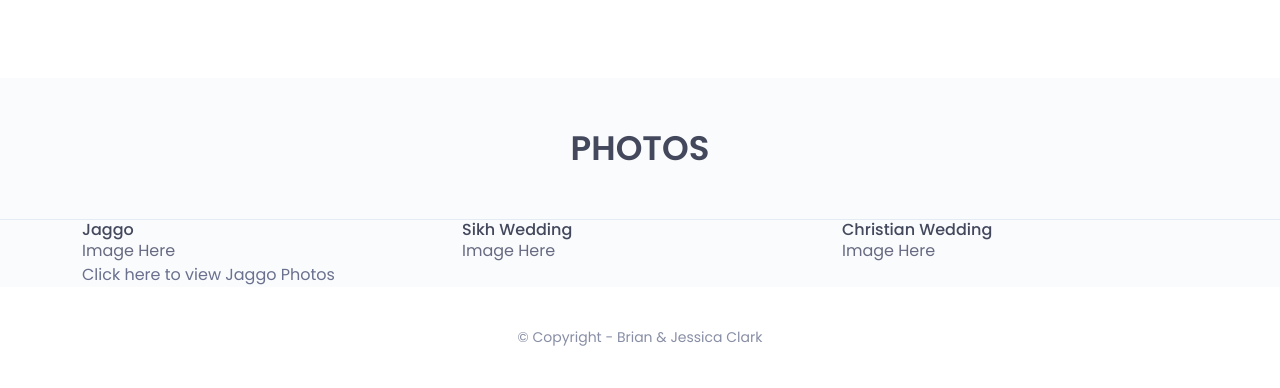
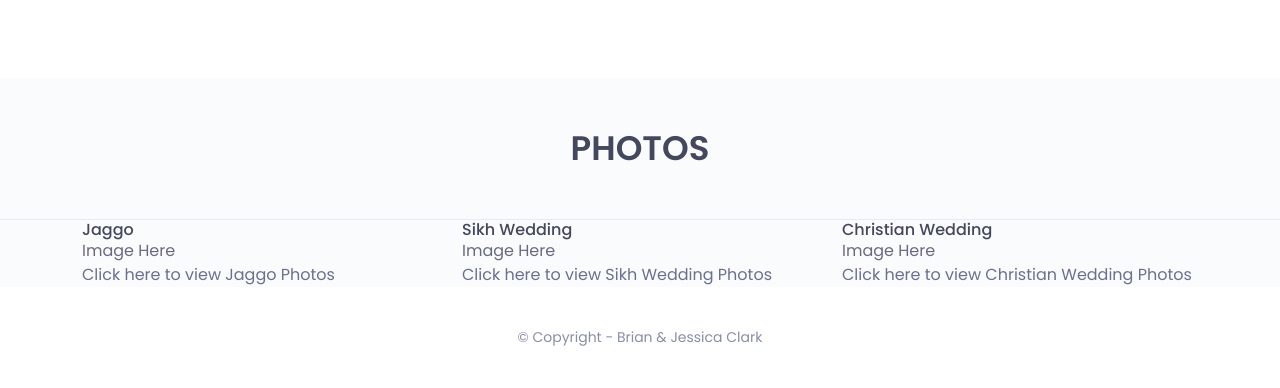
Before and after one commit to bclark8923/jessica-brian-wedding, a plain HTML site: page index.html in a window 1280 px wide. Shown: the part 2482-2870 px from the top of the page. Drawn offline with nearby package versions, Linux system fonts and the light colour scheme; some packages are replaced by stand-ins of ours; a script that the page names is missing.

Commit message:
Update index.html

```diff
--- a/index.html
+++ b/index.html
@@ -261,7 +261,7 @@
 								Image Here
 							</div>
 							<div>
-<!-- 									<a href="https://photos.app.goo.gl/LWzxB5WzFY2StcST8">Click here to view Jaggo Photos</a> -->
+								<a href="https://photos.app.goo.gl/SWs8HpC9zukySdVe7">Click here to view Sikh Wedding Photos</a>
 							</div>
 						</div>
 					</div>
@@ -274,7 +274,7 @@
 								Image Here
 							</div>
 							<div>
-<!-- 									<a href="https://photos.app.goo.gl/LWzxB5WzFY2StcST8">Click here to view Jaggo Photos</a> -->
+								<a href="https://photos.app.goo.gl/ZMcaqAUbU8FVfYXDA">Click here to view Christian Wedding Photos</a>
 							</div>
 						</div>
 					</div>
```
